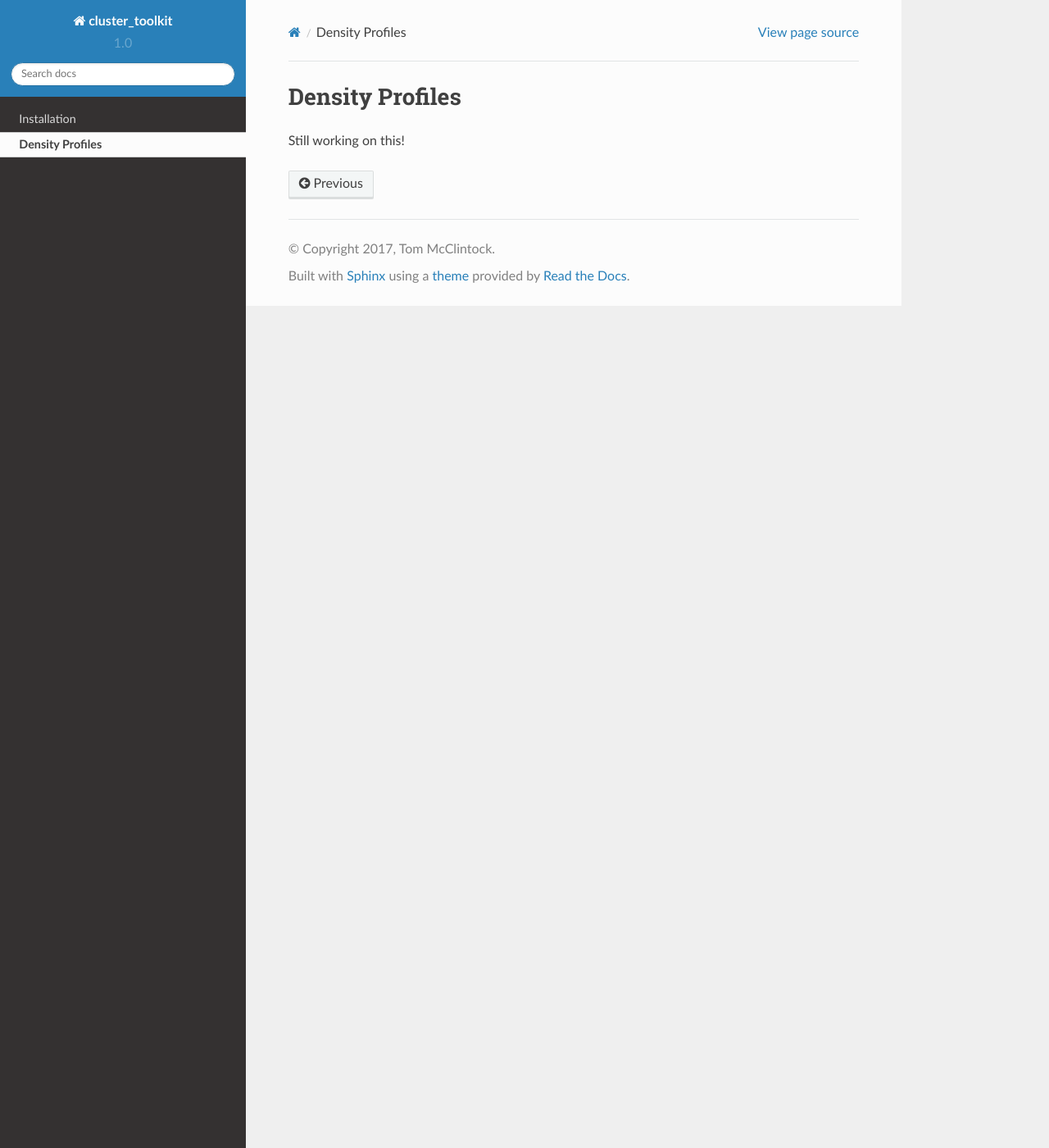
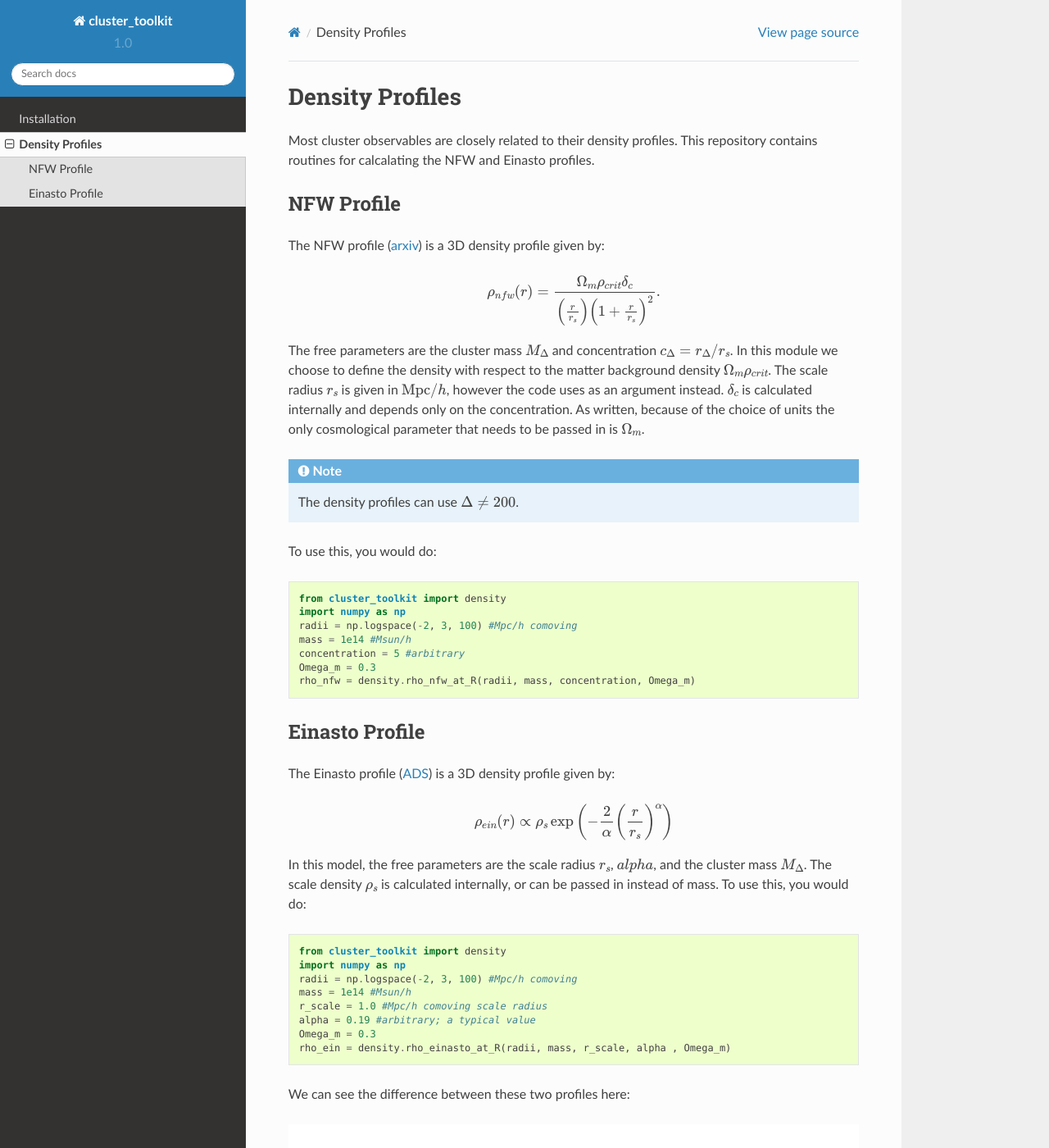
Before and after one commit to tmcclintock/cluster_toolkit, a Sphinx documentation site: the page built from docs/density_profiles.rst, in a window 1280 px wide and 1400 px high. Shown: the whole window at 82% size. Built offline with Sphinx 7.4.7 and the Read the Docs theme 2.0.0, drawn with Linux system fonts in a browser that asks for light colours.

Commit message:
Got the density profile documentation written up well.

```diff
--- a/docs/density_profiles.rst
+++ b/docs/density_profiles.rst
@@ -1,5 +1,58 @@
-================
+******************************
 Density Profiles
-================
+******************************
 
-Still working on this!
+Most cluster observables are closely related to their density profiles. This repository contains routines for calcalating the NFW and Einasto profiles.
+
+NFW Profile
+===========
+
+The NFW profile (`arxiv <https://arxiv.org/abs/astro-ph/9508025>`_) is a 3D density profile given by:
+
+.. math::
+
+   \rho_{nfw}(r) = \frac{\Omega_m\rho_{crit}\delta_c}{\left(\frac{r}{r_s}\right)\left(1+\frac{r}{r_s}\right)^2}.
+
+The free parameters are the cluster mass :math:`M_\Delta` and concentration :math:`c_\Delta = r_\Delta/r_s`. In this module we choose to define the density with respect to the matter background density :math:`\Omega_m\rho_{crit}`. The scale radius :math:`r_s` is given in :math:`{\rm Mpc}/h`, however the code uses  as an argument instead. :math:`\delta_c` is calculated internally and depends only on the concentration. As written, because of the choice of units the only cosmological parameter that needs to be passed in is :math:`\Omega_m`.
+
+.. note::
+   The density profiles can use :math:`\Delta\neq 200`.
+
+To use this, you would do:
+
+.. code::
+
+   from cluster_toolkit import density
+   import numpy as np
+   radii = np.logspace(-2, 3, 100) #Mpc/h comoving
+   mass = 1e14 #Msun/h
+   concentration = 5 #arbitrary
+   Omega_m = 0.3
+   rho_nfw = density.rho_nfw_at_R(radii, mass, concentration, Omega_m)
+
+
+Einasto Profile
+===============
+
+The Einasto profile (`ADS <http://adsabs.harvard.edu/abs/1965TrAlm...5...87E>`_) is a 3D density profile given by:
+
+.. math::
+
+   \rho_{ein}(r) \propto \rho_s\exp\left(-\frac{2}{\alpha}\left(\frac{r}{r_s}\right)^\alpha\right)
+
+In this model, the free parameters are the scale radius :math:`r_s`, :math:`alpha`, and the cluster mass :math:`M_\Delta`. The scale density :math:`\rho_s` is calculated internally, or can be passed in instead of mass. To use this, you would do:
+
+.. code::
+
+   from cluster_toolkit import density
+   import numpy as np
+   radii = np.logspace(-2, 3, 100) #Mpc/h comoving
+   mass = 1e14 #Msun/h
+   r_scale = 1.0 #Mpc/h comoving scale radius
+   alpha = 0.19 #arbitrary; a typical value
+   Omega_m = 0.3
+   rho_ein = density.rho_einasto_at_R(radii, mass, r_scale, alpha , Omega_m)
+
+We can see the difference between these two profiles here:
+
+.. image:: figures/density_profile_examples.png
```
Also changed, not shown: docs/figures/density_profile_examples.png (added), 1 other file.
